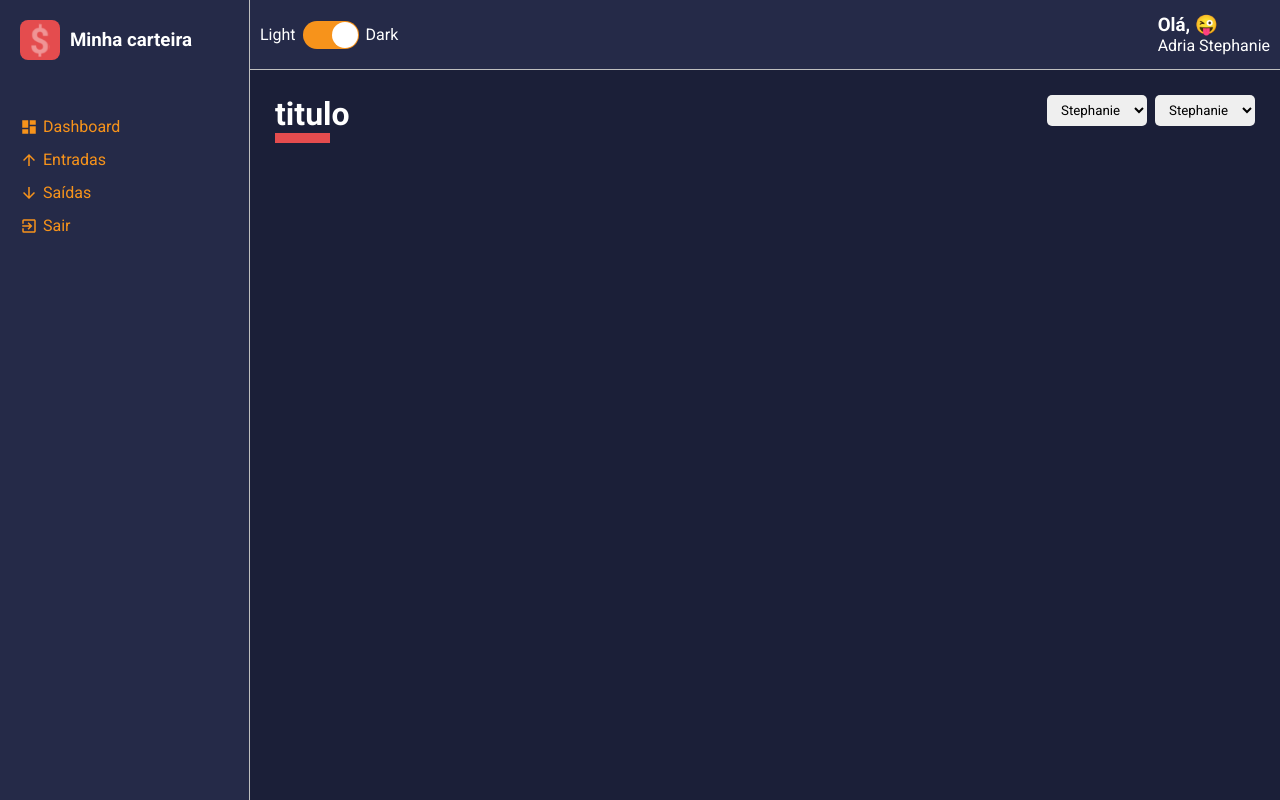
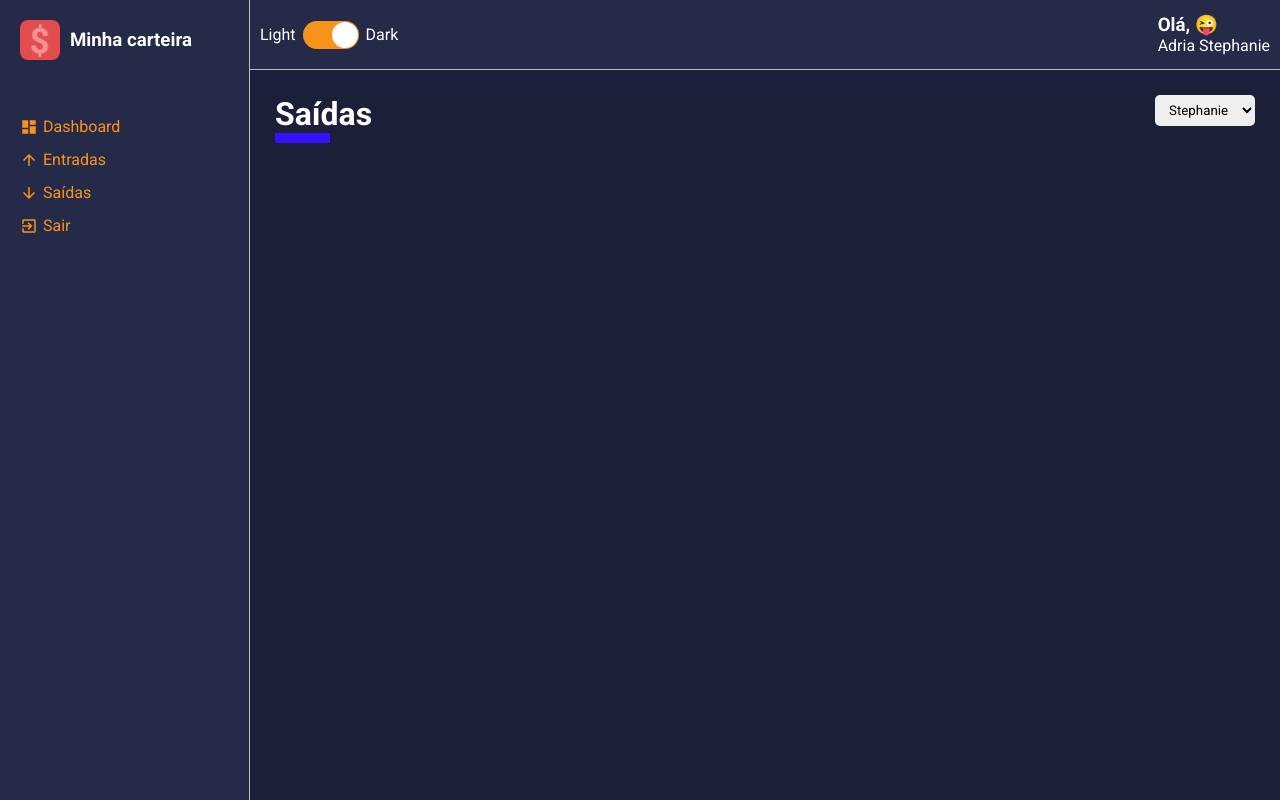
Before and after one commit to adriastephanie/minha-carteira-web, a React (Create React App) app in the folder minha_carteira/: page /dashboard in a window 1280 px wide. Built offline with nearby package versions, Linux system fonts and the light colour scheme.

Commit message:
feature:criacao do cabeçalho

```diff
--- a/minha_carteira/src/App.tsx
+++ b/minha_carteira/src/App.tsx
@@ -4,13 +4,14 @@ import Layout from './components/Layout';
 import GlobalStyles from './styles/GlobalStyles';
 import dark from './styles/themes/dark';
 import Dashboard from './pages/Dashboard';
+import Lista from './pages/List';
 
 const App: React.FC = () => (
   <>
     <ThemeProvider theme={dark}>
       <GlobalStyles />
       <Layout>
-        <Dashboard/>
+        <Lista/>
       </Layout>
     </ThemeProvider>
   </>
--- a/minha_carteira/src/components/ContentHeader/index.tsx
+++ b/minha_carteira/src/components/ContentHeader/index.tsx
@@ -1,21 +1,23 @@
 import React from "react";
 import { Container, TitleContainer, Controllers } from './styles';
-import SelectInput from "../SelectInput";
-const ContentHeader: React.FC = () => {
 
-    const option = [
-       { value: 'Adria', label: 'Stephanie'},
-       { value: 'Maria', label: 'Bonita'},
-    ]
+interface IContainerHeaderProps{
+    title: string;
+    lineColor: string;
+    children: React.ReactNode;
+}
+
+const ContentHeader: React.FC<IContainerHeaderProps> = ({
+    title, lineColor, children
+}) => {
 
     return (
         <Container>
-            <TitleContainer>
-                <h1>titulo</h1>
+            <TitleContainer lineColor={lineColor}>
+                <h1>{title}</h1>
             </TitleContainer>
             <Controllers>
-                <SelectInput options={option}/>
-                <SelectInput options={option}/>
+                {children}
             </Controllers>
         </Container>
     )
--- a/minha_carteira/src/components/ContentHeader/styles.ts
+++ b/minha_carteira/src/components/ContentHeader/styles.ts
@@ -1,4 +1,9 @@
+import { Interface } from "readline";
 import styled from "styled-components";
+
+interface ITitleContainerProps{
+    lineColor: string;
+}
 
 export const Container = styled.div`
     width: 100%;
@@ -8,14 +13,14 @@ export const Container = styled.div`
 
 `;
 
-export const TitleContainer = styled.div`
+export const TitleContainer = styled.div<ITitleContainerProps>`
     >h1 {
         color: ${props => props.theme.colors.white};
         &::after{
             content: '';
             display: block;
             width: 55px;
-            border-bottom: 10px solid ${props => props.theme.colors.warning};
+            border-bottom: 10px solid ${props => props.lineColor};
 
         }
     }
--- a/minha_carteira/src/pages/Dashboard/index.tsx
+++ b/minha_carteira/src/pages/Dashboard/index.tsx
@@ -1,12 +1,19 @@
 import React from "react";
 import { Container } from "./styles";
 import ContentHeader from "../../components/ContentHeader";
-
+import SelectInput from "../../components/SelectInput";
 
 const Dashboard: React.FC = () => {
+    const options = [
+       { value: 'Adria', label: 'Stephanie'},
+       { value: 'Maria', label: 'Bonita'},
+    ]
+
     return (
         <Container>
-            <ContentHeader/>
+            <ContentHeader title="Dashboard" lineColor="#ff1">
+                <SelectInput options={options}/>
+            </ContentHeader>
         </Container>
     )
 }
--- a/minha_carteira/src/pages/List/index.tsx
+++ b/minha_carteira/src/pages/List/index.tsx
@@ -1,8 +1,20 @@
 import React from "react";
+import { Container } from "./styles";
+import ContentHeader from "../../components/ContentHeader";
+import SelectInput from "../../components/SelectInput";
 
 const Lista: React.FC = () => {
+    const options = [
+        { value: 'Adria', label: 'Stephanie'},
+        { value: 'Maria', label: 'Bonita'},
+     ]
+
     return (
-        <h1>Lista</h1>
+        <Container>
+             <ContentHeader title="Saídas" lineColor="#3511ff">
+                <SelectInput options={options}/>
+            </ContentHeader>
+        </Container>
     )
 }
 
--- /dev/null
+++ b/minha_carteira/src/pages/List/styles.ts
@@ -0,0 +1,3 @@
+import styled from "styled-components";
+
+export const Container = styled.div``;
```
